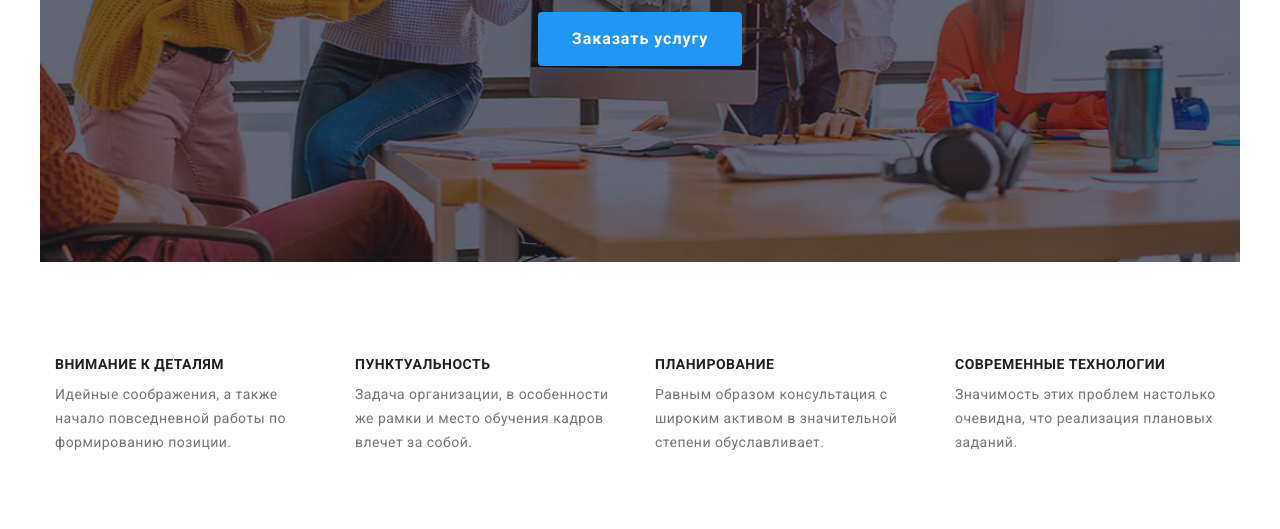
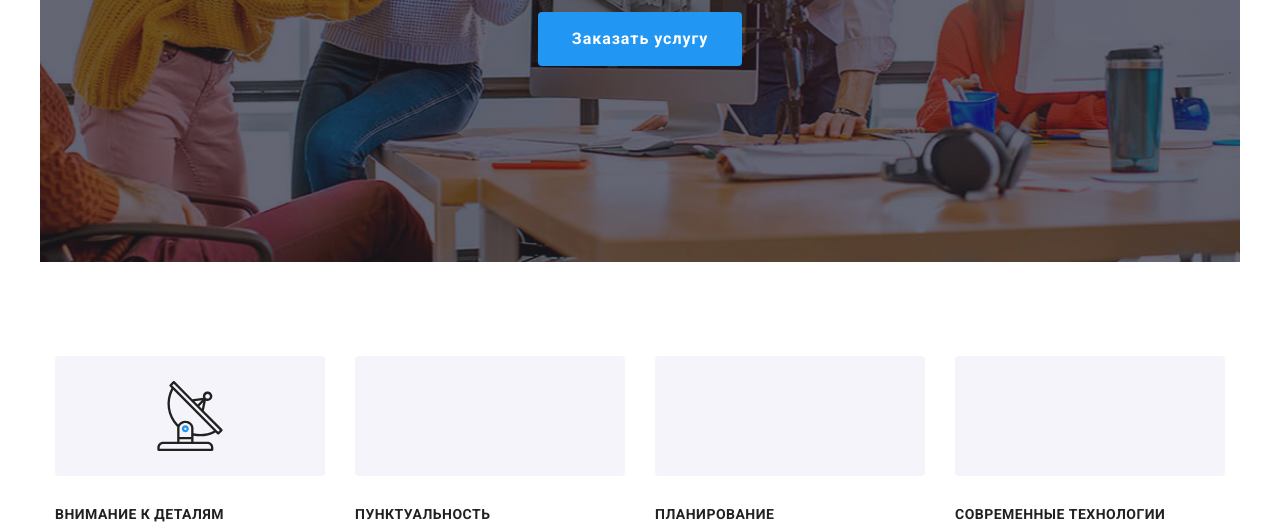
Before and after one commit to beligrous/goit-markup-hw-04, a plain HTML site: page index.html in a window 1280 px wide. Shown: the part 419-948 px from the top of the page. Drawn offline with nearby package versions, Linux system fonts and the light colour scheme.

Commit message:
add icon for values by ::before for example

```diff
--- a/css/styles.css
+++ b/css/styles.css
@@ -246,6 +246,21 @@ ul {
   margin-right: 30px;
 }
 
+.values .list::before {
+  content: "";
+  display: block;
+  height: 120px;
+  background: #f5f4fa;
+  border-radius: 4px;
+  margin-bottom: 30px;
+}
+
+.values .list:nth-child(1)::before {
+  background-image: url(../images/icons/antenna.svg);
+  background-repeat: no-repeat;
+  background-position: center;
+}
+
 .values-title {
   font-size: 14px;
   line-height: calc(16 / 14);
```
